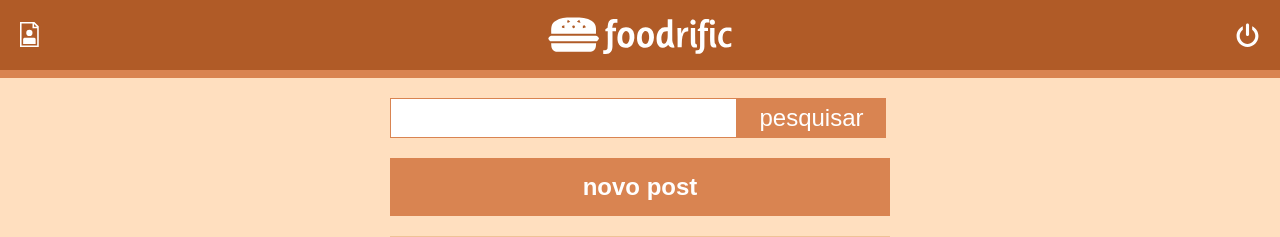
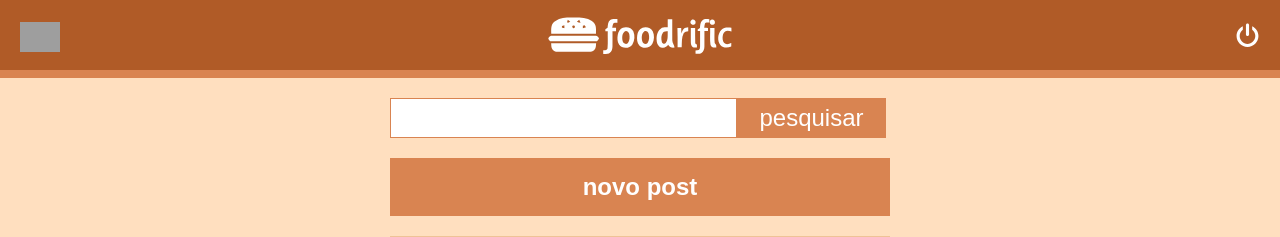
Before and after one commit to andrefreitas/feup-ldso-foodrific, a Python web app: template web/templates/feed.html in a window 1280 px wide. Shown: the top 237 px of the page. Run offline with Jinja, Linux system fonts and the light colour scheme; the template is opened without the code that fills it: most values are stand-ins (such as "Sample title", 1, 10 or a date in 2020); some web fonts are replaced; grey boxes are pictures that could not be loaded.

Commit message:
Substituido icon de perfil para avatar do utilizador atual.

```diff
--- a/web/templates/feed.html
+++ b/web/templates/feed.html
@@ -18,7 +18,7 @@
   </head>
   <body>
     <div id="header">
-      <a id="profileButton" href="/show_profile"><img src="images/profile.svg" height="25px"/></a>
+      <a id="profileButton" href="/show_profile"><img src="api/get_avatar?email={{user_email}}" height="30px"/></a>
       <a href="/"><img src="images/logo-white.svg" height="50px" /></a>
       <a id="logoutButton" href="/logout"><img src="images/logout.svg" height="25px" /></a>
     </div>
--- a/web/templates/show_profile.html
+++ b/web/templates/show_profile.html
@@ -15,7 +15,7 @@
   </head>
   <body>
     <div id="header">
-      <a id="profileButton" href="/show_profile"><img src="images/profile.svg" height="25px"/></a>
+      <a id="profileButton" href="/show_profile"><img src="api/get_avatar?email={{user_email}}" height="30px"/></a>
       <a href="/"><img src="images/logo-white.svg" height="50px" /></a>
       <a id="logoutButton" href="/logout"><img src="images/logout.svg" height="25px" /></a>
     </div>
```
